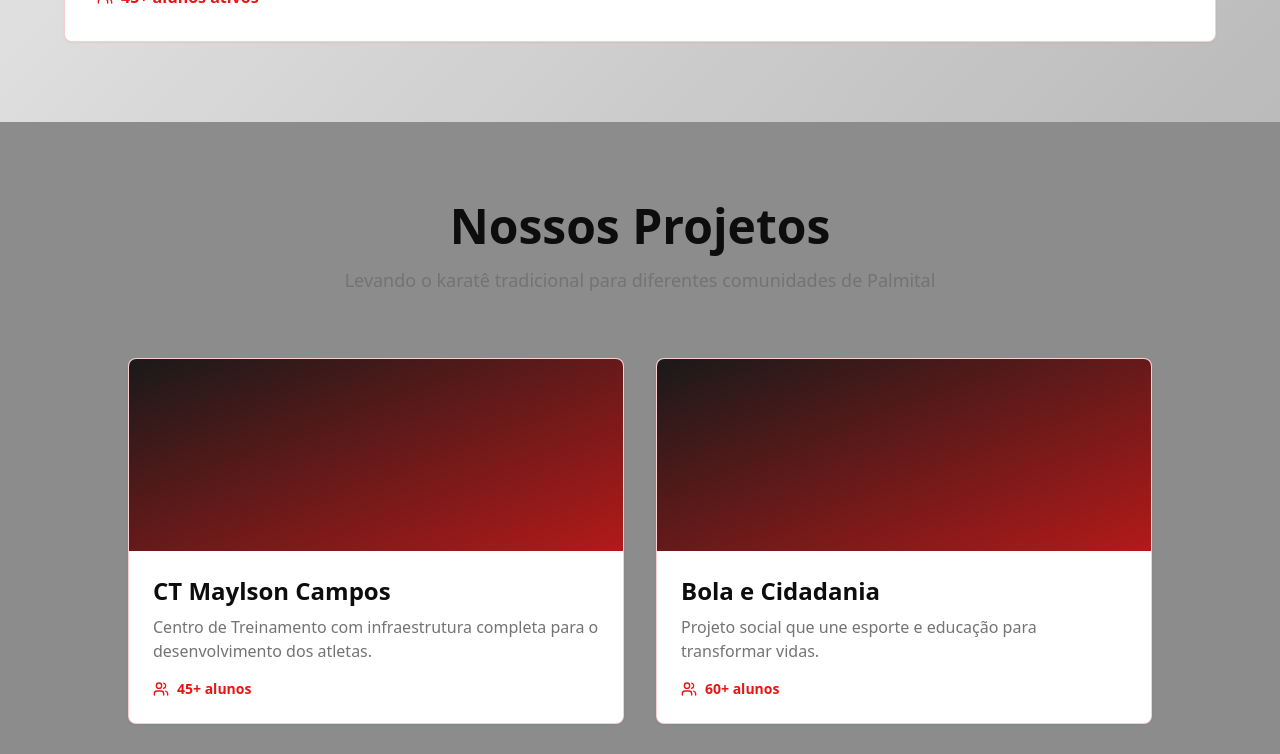
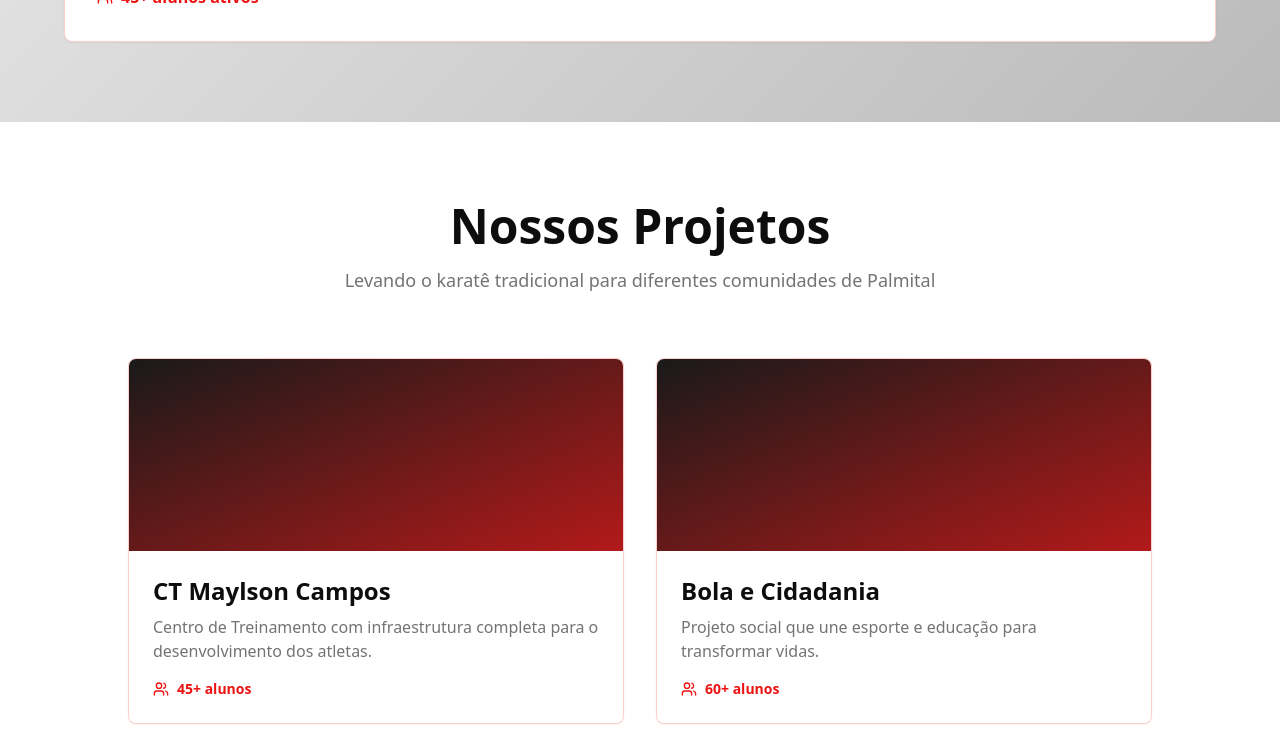
Before and after one commit to Fxdf-IV/dojo-dash-portal, a React (Vite) app: page / in a window 1280 px wide. Shown: the part 3360-4114 px from the top of the page. Built offline with nearby package versions, Linux system fonts and the light colour scheme; the HTML template or start-up script is replaced by a standard one.

Commit message:
Visual edit in Lovable

```diff
--- a/src/pages/Home.tsx
+++ b/src/pages/Home.tsx
@@ -270,7 +270,7 @@ const Home = () => {
       </section>
 
       {/* Projects Section */}
-      <section id="projetos" className="py-20 bg-secondary/50">
+      <section id="projetos" className="py-20 bg-gradient-to-br from-background py-20 ">
         <div className="container mx-auto px-4">
           <div className="text-center mb-16">
             <h2 className="text-4xl md:text-5xl font-bold text-foreground mb-4">
```
